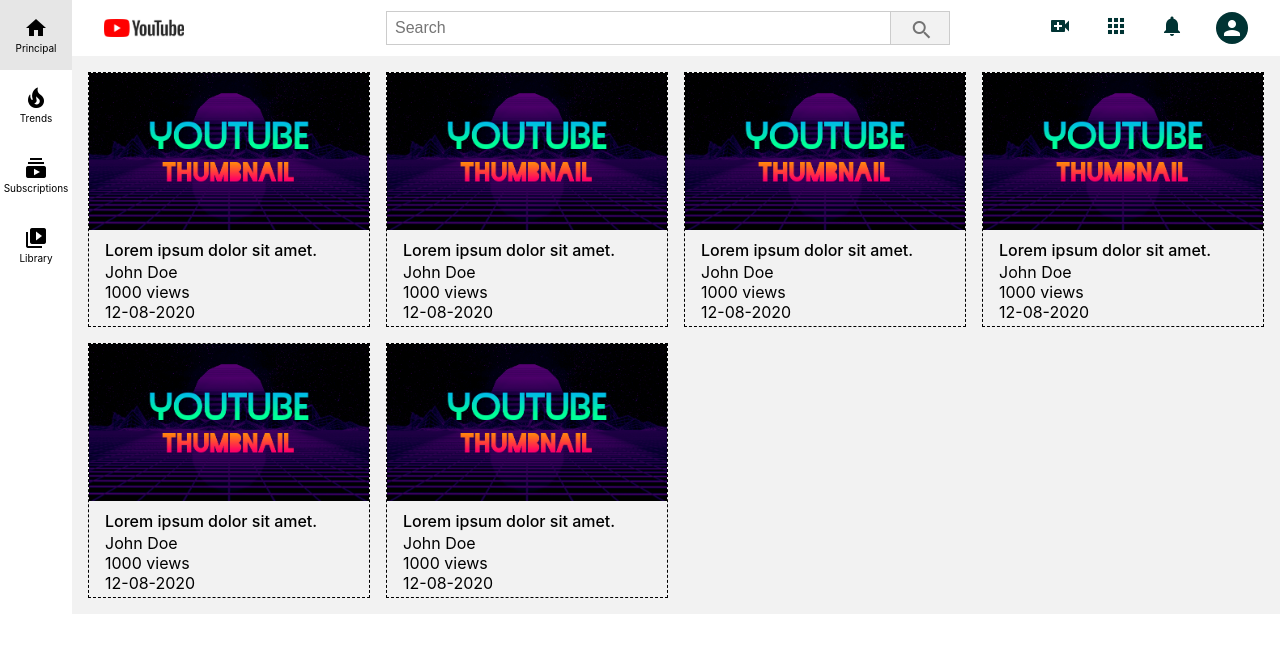
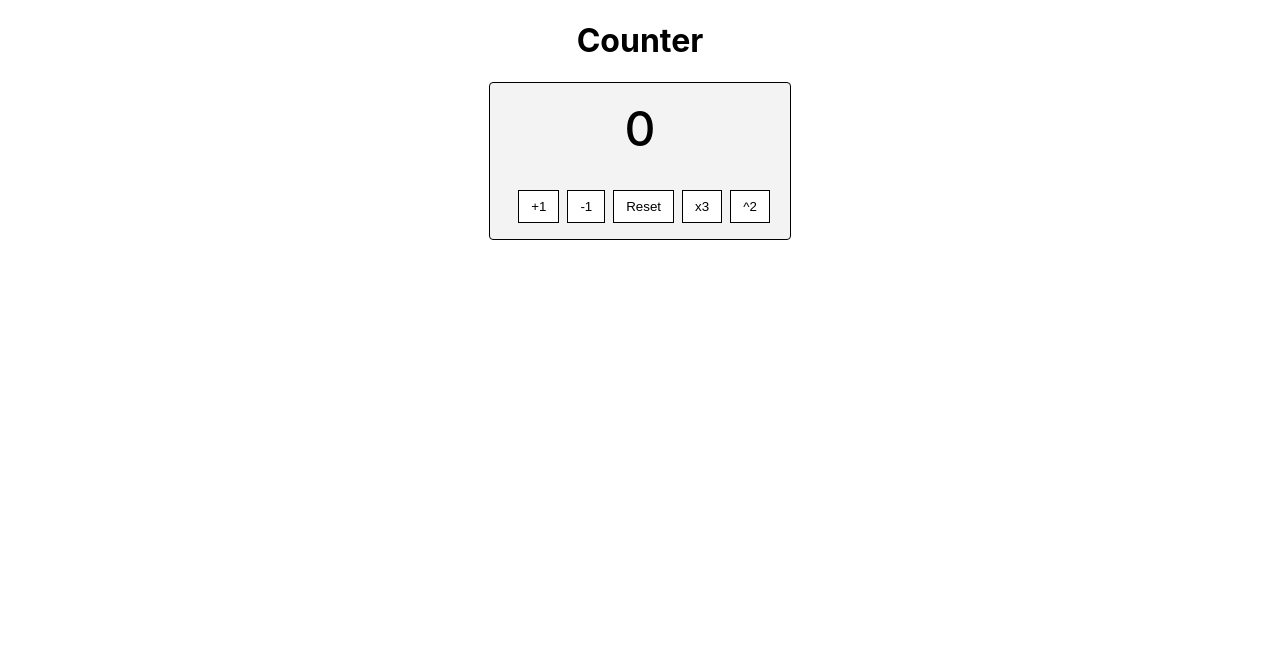
Before and after one commit to ercam/academlo-react-exercises, a React (Create React App) app: page / in a window 1280 px wide. Shown: the top 652 px of the page. Built offline with nearby package versions, Linux system fonts and the light colour scheme.

Commit message:
Exercise 5 added

```diff
--- a/src/App.js
+++ b/src/App.js
@@ -1,6 +1,7 @@
 import React from 'react';
 import './App.css';
-import Exercise3And4 from './Components/Exercise3And4/Exercise3And4';
+// import Exercise3And4 from './Components/Exercise3And4/Exercise3And4';
+import Exercise5 from './Components/Exercise5/Exercise5';
 // import Exercise1And2 from './Components/Exercise1And2/Exercise1And2';
 
 function App() {
@@ -8,7 +9,8 @@
     <div className="App">
       {/* <h1>Hello World!</h1> */}
       {/* <Exercise1And2 /> */}
-      <Exercise3And4 />
+      {/* <Exercise3And4 />*/}
+      <Exercise5 />
     </div>
   );
 }
--- a/src/Components/Exercise3And4/Thumbnail.jsx
+++ b/src/Components/Exercise3And4/Thumbnail.jsx
@@ -7,12 +7,14 @@
             <div className="image">
                 <img src={thumbnailImage} alt="Thumbnail example"/>
             </div>
-            <div className="avatar"></div>
-            <div className="info">
-                <div className="title">Lorem ipsum dolor sit amet.</div>
-                <div className="channel">John Doe</div>
-                <div className="views">1000 views</div>
-                <div className="date">12-08-2020</div>
+            <div className="ctn">
+                <div className="avatar"><i className="material-icons">person</i></div>
+                <div className="info">
+                    <div className="title">Lorem ipsum dolor sit amet.</div>
+                    <div className="channel">John Doe</div>
+                    <div className="views">1000 views</div>
+                    <div className="date">12-08-2020</div>
+                </div>
             </div>
         </div>
     )
--- a/src/Components/Exercise3And4/styles.css
+++ b/src/Components/Exercise3And4/styles.css
@@ -135,30 +135,52 @@
     background-color: #f2f2f2;
 }
 
-.thumbnail {
-    /* width: 250px;
-    height: 250px; */
-    border: 1px dashed #000;
-    /* margin: 1rem 8px; */
-}
+/* .thumbnail {
 
-/* .thumbnail .image {
-    width: 100%;
-    height: 150px;
-    border: 1px dashed #000;
 } */
 
 .thumbnail .image img {
     width: 100%;
-    /* height: 150px; */
 }
 
-.thumbnail .info {
-    text-align: left;
-    padding: 4px 16px;
+.thumbnail .ctn {
+    display: flex;
 }
 
-.thumbnail .info .title {
+.thumbnail .ctn .avatar {
+    width: 20%;
+    padding-top: 4px;
+}
+
+.thumbnail .ctn .avatar i {
+    padding: 8px;
+    border: 1px solid #000;
+    border-radius: 100%;
+    cursor: pointer;
+}
+
+.thumbnail .ctn .info {
+    display: grid;
+    grid-template-columns: auto auto;
+    grid-template-rows: auto auto auto;
+    text-align: left;
+    padding: 4px 8px;
+}
+
+.thumbnail .ctn .info .title {
     font-weight: 500;
-    line-height: 1.5rem;
+    grid-column: 1 / 3;
 }
+
+.thumbnail .ctn .info .channel {
+    grid-column: 1 / 3;
+    color: #404040;
+}
+
+.thumbnail .ctn .info .views {
+    color: #404040;
+}
+
+.thumbnail .ctn .info .date {
+    color: #404040;
+}
--- /dev/null
+++ b/src/Components/Exercise5/Exercise5.jsx
@@ -0,0 +1,57 @@
+import React, { Component } from 'react'
+import "./styles.css"
+
+export class Exercise5 extends Component {
+    constructor(props) {
+        super(props);
+        this.state = {
+            counter: 0
+        }
+    }
+
+    increse = () => {
+        this.setState({
+            counter: this.state.counter + 1
+        })
+    }
+    decrease = () => {
+        this.setState({
+            counter: this.state.counter - 1
+        })
+    }
+    reset = () => {
+        this.setState({
+            counter: 0
+        })
+    }
+    multiplyByThree = () => {
+        this.setState({
+            counter: this.state.counter * 3
+        })
+    }
+    square = () => {
+        this.setState({
+            counter: this.state.counter ** 2
+        })
+    }
+
+    render() {
+        return (
+            <div>
+                <h1>Counter</h1>
+                <div className="counter-container">
+                    <p>{this.state.counter}</p>
+                    <div className="buttons-container">
+                        <button onClick={this.increse}>+1</button>
+                        <button onClick={this.decrease}>-1</button>
+                        <button onClick={this.reset}>Reset</button>
+                        <button onClick={this.multiplyByThree}>x3</button>
+                        <button onClick={this.square}>^2</button>
+                    </div>
+                </div>
+            </div>
+        )
+    }
+}
+
+export default Exercise5
--- /dev/null
+++ b/src/Components/Exercise5/styles.css
@@ -0,0 +1,26 @@
+.counter-container {
+    width: 300px;
+    margin: 0 auto;
+    border: 1px solid #000;
+    border-radius: 4px;
+    background-color: #f3f3f3;
+}
+
+.counter-container p {
+    font-size: 48px;
+    font-weight: 500;
+    margin: 16px 0;
+}
+
+.buttons-container {
+    display: flex;
+    justify-content: center;
+    padding: 16px;
+}
+
+.buttons-container button {
+    margin-left: 8px;
+    background-color: #fff;
+    border: 1px solid #000;
+    padding: 8px 12px;
+}
```
